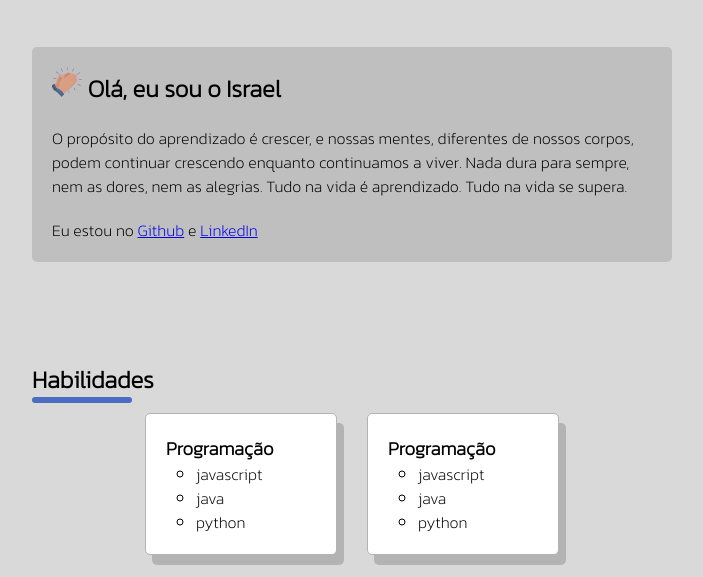
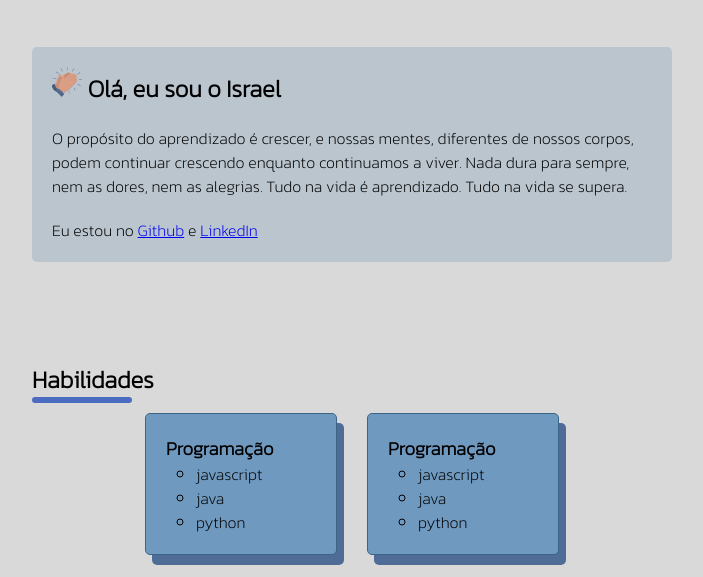
Before and after one commit to IsraelMoreira1230/Portf-lio, a plain HTML site: page index.html in a window 1280 px wide. Shown: the part 223-800 px from the top of the page, without its empty margins (288-991 px from the left). Drawn offline with Linux system fonts and the light colour scheme.

Commit message:
Alterações do projeto

```diff
--- a/assets/styles/index.css
+++ b/assets/styles/index.css
@@ -3,7 +3,7 @@
   height: 30px;
 }
 .about-me{
-  background-color: #bfbfbf;
+  background-color: #bac5ce;
   padding: 20px;
   border-radius: 5px;
   display: grid;
@@ -17,11 +17,11 @@
   flex-wrap: wrap;
 }
 .skills-container > div {
-  background-color: white;
-  border: 1px solid #b3b3b3;
+  background-color: rgb(112, 153, 192);
+  border: 1px solid #3b6586;
   border-radius: 5px;
   padding: 20px;
-  box-shadow: 7px 10px #b3b3b3;
+  box-shadow: 7px 10px #4f6c97;
   max-width: 150px;
   min-width: 150px;
 }
```
